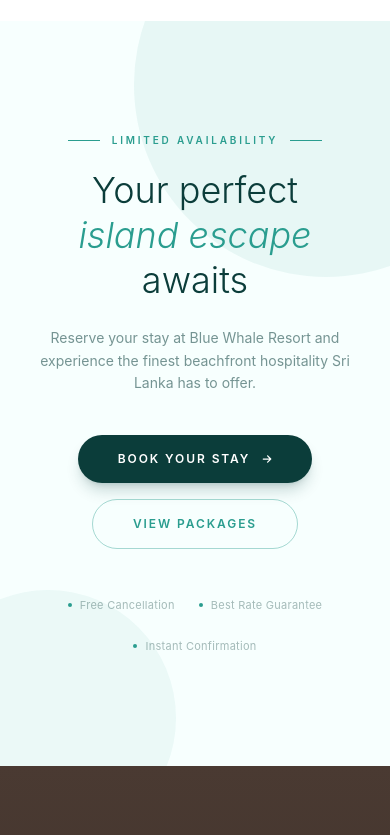
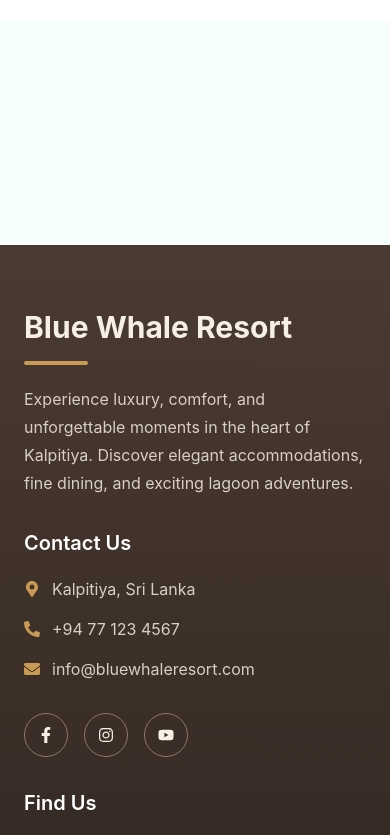
Before and after one commit to mayashi99/Blue-Whale-Resort, a React (Vite) app in the folder Client/: page / in a window 390 px wide. Shown: the part 5760-6595 px from the top of the page. Built offline with nearby package versions, Linux system fonts and the light colour scheme.

Commit message:
refactor: update font styles in Home component and global CSS; remove Playfair Display and set Proxima Nova as the primary font

```diff
--- a/Client/package.json
+++ b/Client/package.json
@@ -5,6 +5,7 @@
   "type": "module",
   "scripts": {
     "dev": "vite",
+
     "build": "vite build",
     "lint": "eslint .",
     "preview": "vite preview"
--- a/Client/src/pages/Home.jsx
+++ b/Client/src/pages/Home.jsx
@@ -91,7 +91,7 @@
   const next = () => setActiveTestimonial((i) => (i + 1) % testimonials.length)
 
   return (
-    <div className="w-full overflow-x-hidden" style={{ fontFamily: 'var(--font-sans)' }}>
+    <div className="w-full overflow-x-hidden" style={{ fontFamily: "Proxima Nova, var(--font-sans)" }}>
 
       {/* ══════════════════════════════════════════
           1. HERO
@@ -431,55 +431,9 @@
           8. CTA BANNER
       ══════════════════════════════════════════ */}
       <section className="relative overflow-hidden bg-[#f7fffe] py-28 px-6">
-        {/* decorative teal circle */}
-        <div className="absolute -top-32 -right-32 h-96 w-96 rounded-full bg-[#2a9d8f]/8 pointer-events-none" />
-        <div className="absolute -bottom-20 -left-20 h-64 w-64 rounded-full bg-[#2a9d8f]/6 pointer-events-none" />
+        {/* decorative teal circles removed */}
 
-        <div className="relative z-10 mx-auto max-w-3xl text-center">
-          <div className="flex items-center justify-center gap-3 mb-5">
-            <div className="h-px w-8 bg-[#2a9d8f]" />
-            <span className="text-[10px] font-semibold tracking-[0.28em] text-[#2a9d8f] uppercase">Limited Availability</span>
-            <div className="h-px w-8 bg-[#2a9d8f]" />
-          </div>
 
-          <h2
-            className="text-4xl sm:text-5xl lg:text-6xl text-[#0b3d3a] leading-tight"
-            style={{ fontFamily: 'var(--font-display)', fontWeight: 300 }}
-          >
-            Your perfect<br />
-            <em className="text-[#2a9d8f]">island escape</em> awaits
-          </h2>
-
-          <p className="mt-6 text-[#0b3d3a]/55 leading-relaxed max-w-lg mx-auto text-sm">
-            Reserve your stay at Blue Whale Resort and experience the finest
-            beachfront hospitality Sri Lanka has to offer.
-          </p>
-
-          <div className="mt-10 flex flex-wrap items-center justify-center gap-4">
-            <Link
-              to="/contact"
-              className="group inline-flex items-center gap-3 rounded-full bg-[#0b3d3a] px-10 py-4 text-xs font-semibold tracking-[0.16em] uppercase text-white shadow-lg shadow-[#0b3d3a]/20 transition hover:bg-[#2a9d8f] hover:shadow-[#2a9d8f]/30"
-            >
-              Book Your Stay <FaArrowRight className="text-[10px] transition-transform group-hover:translate-x-1" />
-            </Link>
-            <Link
-              to="/packages"
-              className="inline-flex items-center gap-3 rounded-full border border-[#2a9d8f]/40 px-10 py-4 text-xs font-semibold tracking-[0.16em] uppercase text-[#2a9d8f] transition hover:bg-[#f0faf8]"
-            >
-              View Packages
-            </Link>
-          </div>
-
-          {/* trust row */}
-          <div className="mt-12 flex flex-wrap items-center justify-center gap-6 text-[11px] text-[#0b3d3a]/35 tracking-wide">
-            {['Free Cancellation', 'Best Rate Guarantee', 'Instant Confirmation'].map((t) => (
-              <span key={t} className="flex items-center gap-2">
-                <span className="h-1 w-1 rounded-full bg-[#2a9d8f]" />
-                {t}
-              </span>
-            ))}
-          </div>
-        </div>
       </section>
 
     </div>
--- a/Client/src/styles/global.css
+++ b/Client/src/styles/global.css
@@ -1,9 +1,9 @@
 @import 'tailwindcss';
-@import url('https://fonts.googleapis.com/css2?family=Playfair+Display:ital,wght@0,400;0,500;0,600;1,400;1,500&family=Inter:wght@300;400;500;600&display=swap');
+@import url('https://fonts.googleapis.com/css2?family=Inter:wght@300;400;500;600;700;800&display=swap');
 
 @theme {
   --font-sans:    'Inter', system-ui, -apple-system, sans-serif;
-  --font-display: 'Playfair Display', Georgia, serif;
+  --font-display: 'Inter', system-ui, -apple-system, sans-serif;
 }
 
 @layer base {
```
Also changed, not shown: package.json (added, +10 -0 lines).
